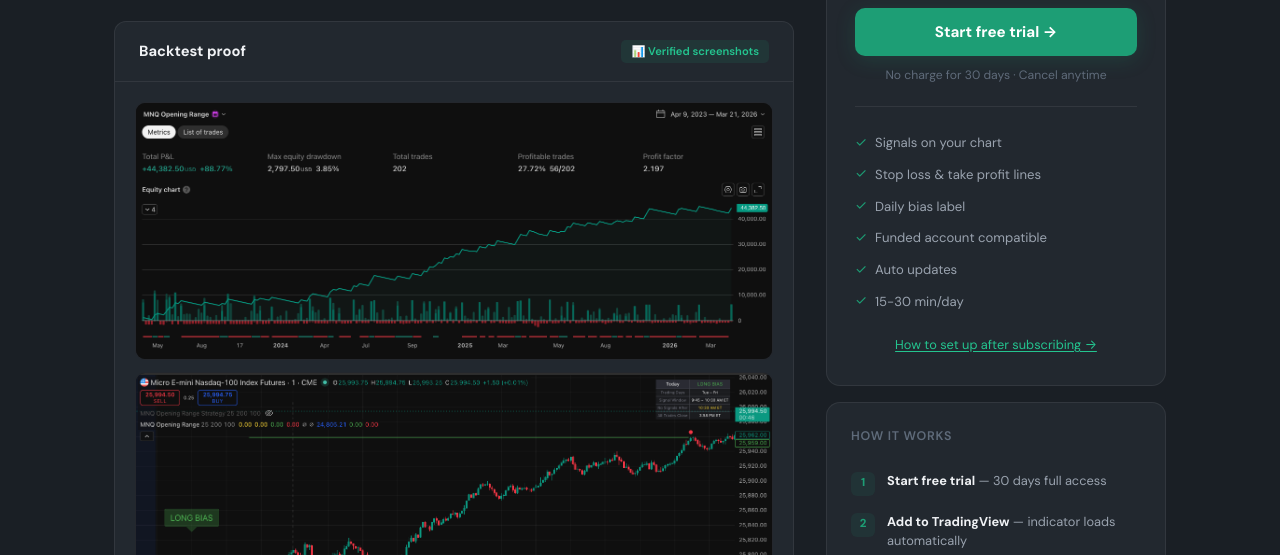
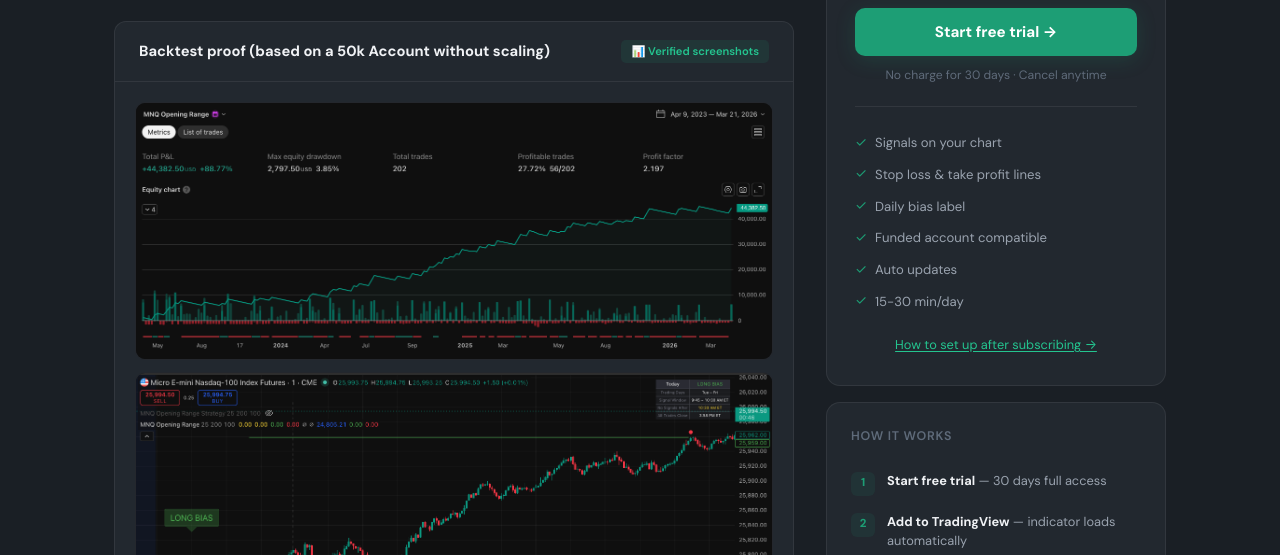
Before and after one commit to peeyushpoudel-ui/myquantstrategy, a website: page strategy.html in a window 1280 px wide. Shown: the part 242-797 px from the top of the page. Drawn offline with Linux system fonts and the light colour scheme; no server answers; a script that the page names is missing.

Commit message:
Update strategy.html

```diff
--- a/strategy.html
+++ b/strategy.html
@@ -64,7 +64,7 @@
 
 <div class="strat-header"><div class="strat-badges"><span class="badge badge-verified">✓ Verified</span><span class="badge badge-tag">MNQ Futures</span><span class="badge badge-tag">Breakout</span><span class="badge badge-tag">Funded account ready</span><span class="badge badge-tag">Pine Script v6</span></div><h1 class="strat-title">MNQ Opening Range</h1><p class="strat-seller">by <span class="green">Peeyush</span> · Verified seller · Listed Mar 2026</p></div>
 
-<div class="proof-section"><div class="proof-header"><h3>Backtest proof</h3><span class="proof-badge">📊 Verified screenshots</span></div><div class="proof-gallery">
+<div class="proof-section"><div class="proof-header"><h3>Backtest proof (based on a 50k Account without scaling)</h3><span class="proof-badge">📊 Verified screenshots</span></div><div class="proof-gallery">
 <div class="proof-img-wrap"><img src="screenshot1.png" alt="Backtest proof" onclick="openLightbox(this)" onerror="this.parentElement.style.display='none'"></div>
 <div class="proof-img-wrap"><img src="screenshot2.png" alt="Backtest proof" onclick="openLightbox(this)" onerror="this.parentElement.style.display='none'"></div>
 <div class="proof-img-wrap"><img src="screenshot3.png" alt="Backtest proof" onclick="openLightbox(this)" onerror="this.parentElement.style.display='none'"></div>
```
